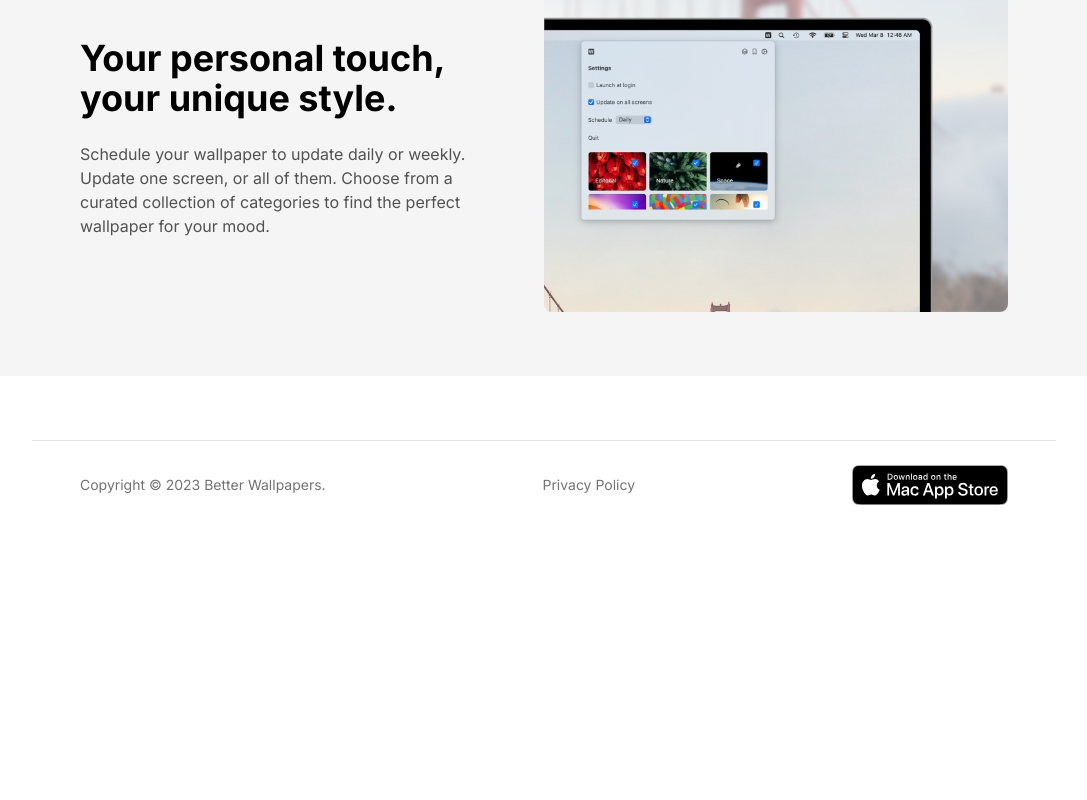
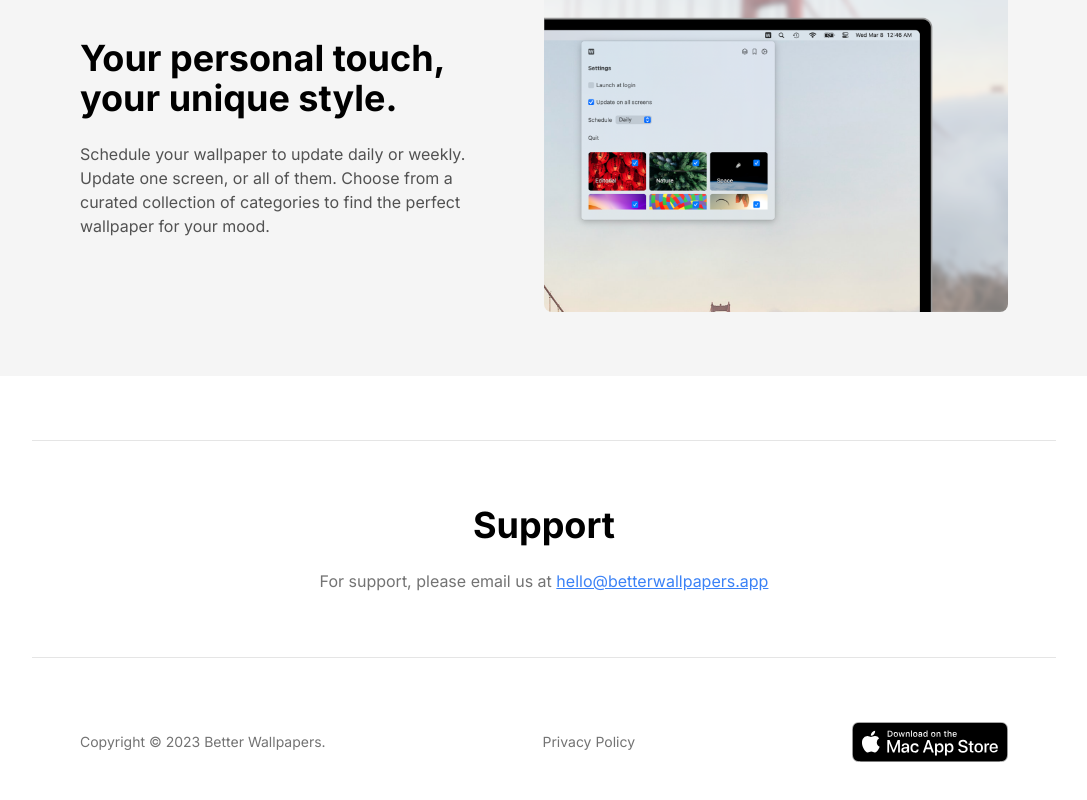
Before and after one commit to sebsojeda/better-wallpapers, a Next.js app: page / in a window 1280 px wide. Shown: the part 1741-2541 px from the top of the page, without its empty margins (96-1183 px from the left). Before the commit the page ends 2310 px from the top, so only its background shows below. Built offline with nearby package versions, Linux system fonts and the light colour scheme.

Commit message:
add support email

```diff
--- a/app/page.tsx
+++ b/app/page.tsx
@@ -116,8 +116,23 @@ export default async function Home() {
         </div>
       </div>
 
-      <footer className="max-w-5xl mx-auto border-t border-t-neutral-200 mt-16">
-        <div className="px-4 sm:px-8 lg:px-12 pt-6 pb-16 flex flex-col-reverse justify-between items-center sm:flex-row gap-6">
+      <div className="mt-16" id="support">
+        <div className="flex flex-col items-center py-16 gap-6 max-w-5xl mx-auto px-4 sm:px-8 lg:px-12 border-t border-t-neutral-200">
+          <div className="font-bold text-3xl sm:text-4xl">Support</div>
+          <div className="text-neutral-500 text-center">
+            For support, please email us at{" "}
+            <a
+              href="mailto:hello@betterwallpapers.app?subject=Request for support"
+              className="text-blue-500 underline"
+            >
+              hello@betterwallpapers.app
+            </a>
+          </div>
+        </div>
+      </div>
+
+      <footer className="max-w-5xl mx-auto border-t border-t-neutral-200">
+        <div className="px-4 sm:px-8 lg:px-12 py-16 flex flex-col-reverse justify-between items-center sm:flex-row gap-6">
           <span className="text-neutral-500 text-sm">
             Copyright &copy; {new Date().getFullYear()} Better Wallpapers.
           </span>
```
